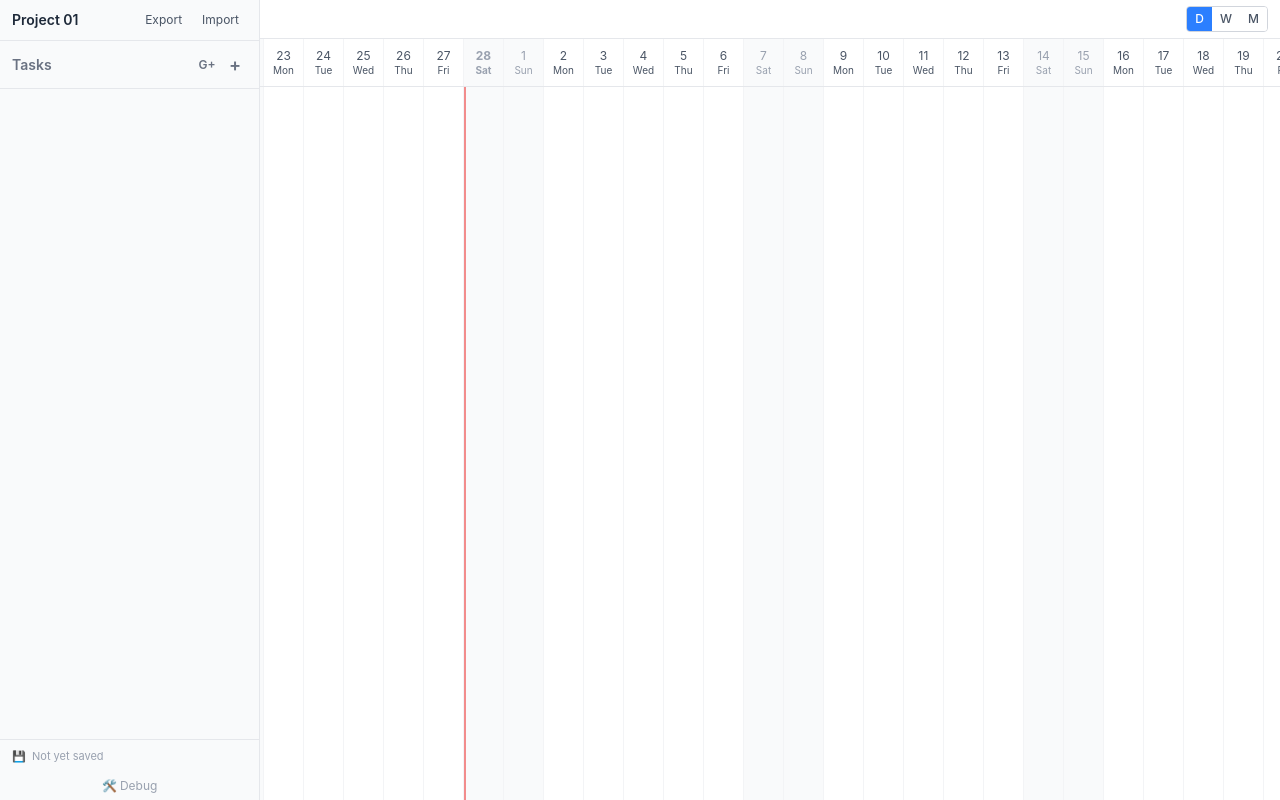
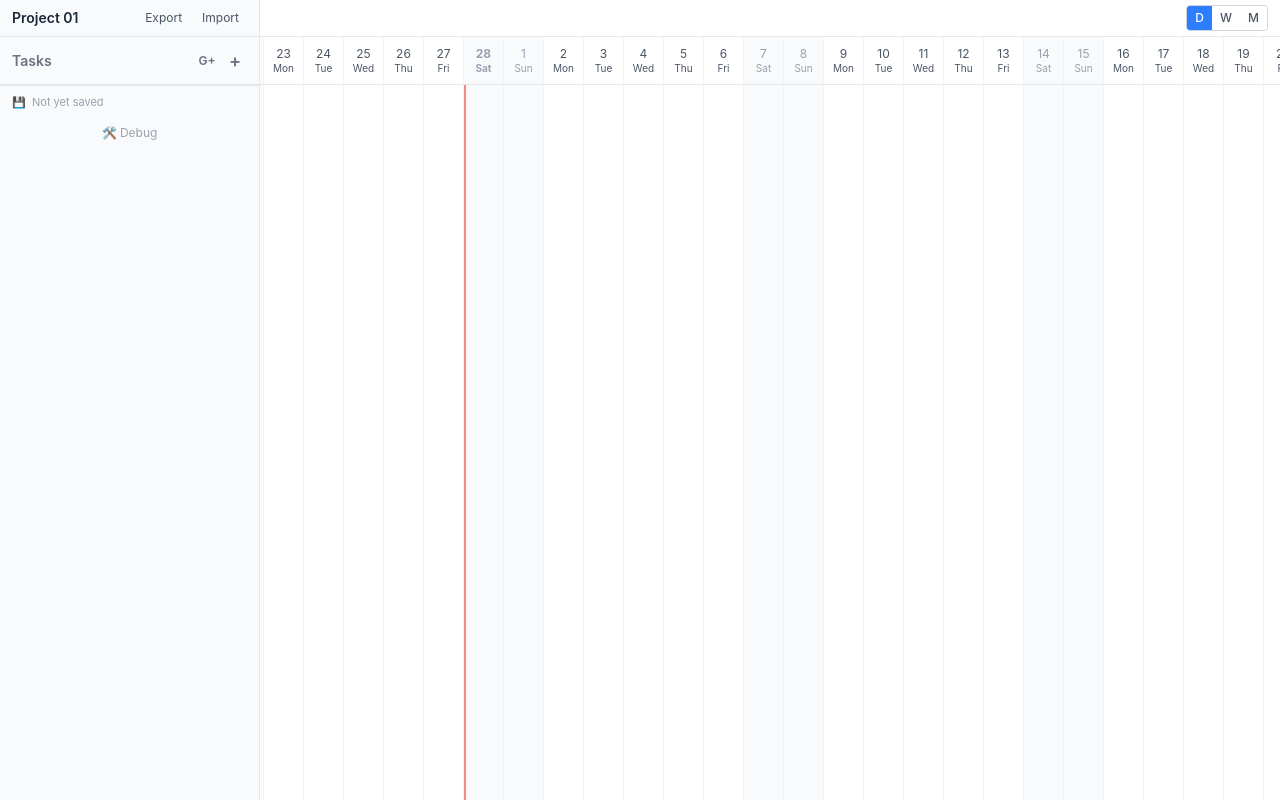
Before and after one commit to richardlm001/Planline, a React (Vite) app: page / in a window 1280 px wide. Built offline with nearby package versions, Linux system fonts and the light colour scheme.

Commit message:
feat: add TOOLBAR_HEIGHT constant and adjust toolbar heights in Sidebar and Timeline components

```diff
--- a/src/ui/App.tsx
+++ b/src/ui/App.tsx
@@ -43,20 +43,20 @@ function App() {
     const timeline = timelineScrollRef.current;
     if (!sidebar || !timeline) return;
 
-    let ticking = false;
+    let scrollingEl: HTMLDivElement | null = null;
 
     const handleSidebarScroll = () => {
-      if (ticking) return;
-      ticking = true;
+      if (scrollingEl && scrollingEl !== sidebar) return;
+      scrollingEl = sidebar;
       timeline.scrollTop = sidebar.scrollTop;
-      requestAnimationFrame(() => { ticking = false; });
+      requestAnimationFrame(() => { scrollingEl = null; });
     };
 
     const handleTimelineScroll = () => {
-      if (ticking) return;
-      ticking = true;
+      if (scrollingEl && scrollingEl !== timeline) return;
+      scrollingEl = timeline;
       sidebar.scrollTop = timeline.scrollTop;
-      requestAnimationFrame(() => { ticking = false; });
+      requestAnimationFrame(() => { scrollingEl = null; });
     };
 
     sidebar.addEventListener('scroll', handleSidebarScroll);
--- a/src/ui/components/Sidebar.tsx
+++ b/src/ui/components/Sidebar.tsx
@@ -1,5 +1,5 @@
 import { useCallback, useMemo, useState } from 'react';
-import { HEADER_HEIGHT } from '../constants';
+import { HEADER_HEIGHT, TOOLBAR_HEIGHT } from '../constants';
 import { useProjectStore } from '../../store/useProjectStore';
 import { SidebarTaskRow } from './SidebarTaskRow';
 import { SidebarGroupRow } from './SidebarGroupRow';
@@ -141,13 +141,15 @@ export function Sidebar({ scrollRef }: SidebarProps) {
 
   return (
     <div className="flex flex-col h-full" onDragEnd={handleDragEnd}>
-      {/* Project name */}
-      <div className="flex items-center justify-between px-3 py-2 border-b border-gray-200">
+      {/* Project name — explicit height to match timeline toolbar */}
+      <div className="flex items-center justify-between px-3 border-b border-gray-200 flex-shrink-0" style={{ height: TOOLBAR_HEIGHT }}>
         <ProjectHeader />
         <ExportImportButtons />
       </div>
+      <div ref={scrollRef} data-testid="sidebar-scroll" className="flex-1 overflow-y-auto" onDragOver={handleListDragOver} onDrop={handleListDrop}>
+        {/* Sticky Tasks header — mirrors TimelineHeader inside scroll area */}
         <div
-        className="flex items-center justify-between px-3 font-semibold text-sm text-gray-500 border-b border-gray-200 flex-shrink-0"
+          className="sticky top-0 z-10 bg-gray-50 flex items-center justify-between px-3 font-semibold text-sm text-gray-500 border-b border-gray-200"
           style={{ height: HEADER_HEIGHT }}
         >
           <span>Tasks</span>
@@ -170,7 +172,6 @@ export function Sidebar({ scrollRef }: SidebarProps) {
             </button>
           </div>
         </div>
-      <div ref={scrollRef} data-testid="sidebar-scroll" className="flex-1 overflow-y-auto" onDragOver={handleListDragOver} onDrop={handleListDrop}>
         {/* Ungrouped tasks first */}
         {ungroupedTasks.map((task) => (
           <SidebarTaskRow
@@ -210,9 +211,9 @@ export function Sidebar({ scrollRef }: SidebarProps) {
             </div>
           );
         })}
-      </div>
         <SavedIndicator />
         <DebugButton />
       </div>
+    </div>
   );
 }
--- a/src/ui/components/Timeline.tsx
+++ b/src/ui/components/Timeline.tsx
@@ -7,7 +7,7 @@ import { TimelineBody } from './TimelineBody';
 import { TodayLine } from './TodayLine';
 import { LinkingLine } from './LinkingLine';
 import { ZoomToggle } from './ZoomToggle';
-import { ZOOM_CONFIGS, HEADER_HEIGHT, getVisibleDays } from '../constants';
+import { ZOOM_CONFIGS, HEADER_HEIGHT, TOOLBAR_HEIGHT, getVisibleDays } from '../constants';
 
 function useTodayIndex(): number {
   const [today, setToday] = useState(() => todayDayIndex());
@@ -195,8 +195,8 @@ export function Timeline({ scrollRef: scrollRefProp }: TimelineProps) {
 
   return (
     <div className="flex flex-col h-full">
-      {/* Toolbar with zoom toggle */}
-      <div className="flex items-center justify-end px-3 py-1.5 border-b border-gray-200 bg-white flex-shrink-0">
+      {/* Toolbar with zoom toggle — explicit height to match sidebar toolbar */}
+      <div className="flex items-center justify-end px-3 border-b border-gray-200 bg-white flex-shrink-0" style={{ height: TOOLBAR_HEIGHT }}>
         <ZoomToggle />
       </div>
       <div ref={scrollRef} data-testid="timeline-scroll" className="flex-1 overflow-x-auto overflow-y-auto">
--- a/src/ui/constants.ts
+++ b/src/ui/constants.ts
@@ -14,6 +14,7 @@ export const ZOOM_CONFIGS: Record<ZoomLevel, ZoomConfig> = {
 export const SIDEBAR_WIDTH = 260;
 export const ROW_HEIGHT = 40;
 export const HEADER_HEIGHT = 48;
+export const TOOLBAR_HEIGHT = 37;
 export const BASE_VISIBLE_DAYS = 90;
 
 /** Compute the number of visible days needed to fill the viewport at a given zoom level */
```
Lines whose indentation alone changed are shown as unchanged.
